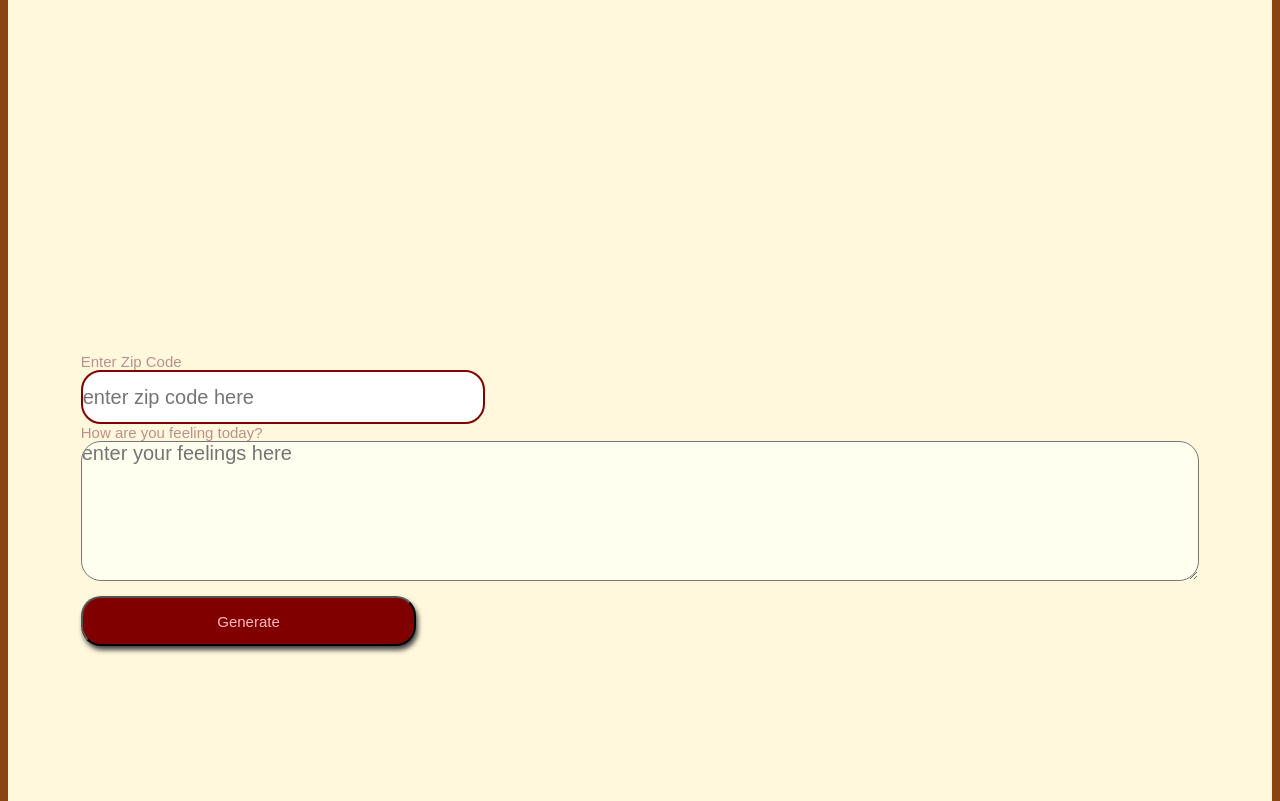
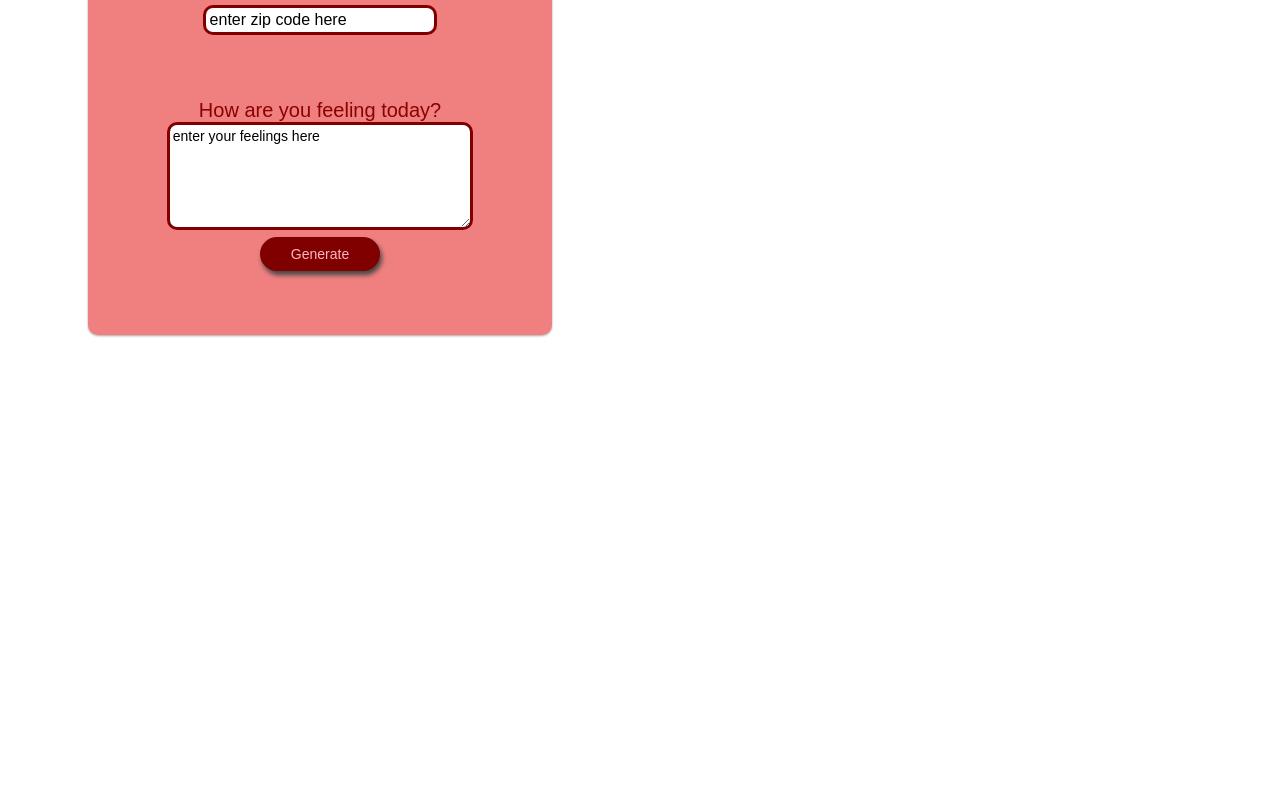
Before and after one commit to nosaoliha/weatherjournalapp, a website: page website/index.html in a window 1280 px wide. Shown: the part 172-973 px from the top of the page. After the commit the page ends 800 px from the top, so only its background shows below. Drawn offline with Linux system fonts and the light colour scheme; a web font is replaced by a local one.

Commit message:
Update style.css

```diff
--- a/website/style.css
+++ b/website/style.css
@@ -1,153 +1,201 @@
-@import url('https://fonts.googleapis.com/css?family=Indie+Flower&display=swap');
+html,
+body {
+    background: #FFFFFF;
+    font-family: Copperplate, Papyrus, fantasy;
+    padding: 0;
+    margin: 0;
+    box-sizing: border-box;
+}
 
-body {
-	background: #8B4513;
+#app{
+    display: grid;
+    width: 100%;
+    margin: 0 auto;
+    grid-template-areas: "header header"
+                         "col-left col-right"
+                         "footer footer";
+    grid-template-columns: 1fr 1fr;
+    /*grid-template-rows: 60px 1fr 50px;*/
+    grid-auto-rows: minmax(50px, auto);
     font-family: Copperplate, Papyrus, fantasy;
 }
 
-#app {
-	display: grid;
 
-/*grid-template-columns:*/
-	height: 200vh;
-	background: #FFF8DC;
-	color: #BC8F8F;
-	justify-content: center;
-	font-size: 15px;
+.title{
+    text-align: center;
+    margin: auto;
+    color: #8B0000;
+}
+
+.headline{
+    grid-area: header;
+    font-size: 2em;
+    background: #F08080;
+    width: 100%;
+    height: 100%;
+    border-bottom: 3px solid maroon;
+}
+
+.left{
+    grid-area: col-left;
+    font-size: 2em;
+    height: 100%;
+    padding: 1em;
+    margin: auto;
+}
+
+.entry{
+    grid-area: col-right;
+    font-size: 2em;
+    height: 100%;
+    padding: 1em;
+    margin: auto;
+}
+
+.feel,
+.zip{
+    font-size: 1em;
+    padding: 1em 0.5em;
+}
+
+#zip {
+    padding: 0.2em;
+}
+
+.footer{
+
+}
+.card{
+    background: #F08080;
+    box-shadow: 0 1px 3px rgba(0,0,0,0.12), 0 1px 2px rgba(0,0,0,0.24);
+    border-radius: 10px;
+    padding: 1em;
+    max-width: 400px;
+    min-height: 200px;
+    margin: auto;
+}
+#entryHolder{
+    font-size: 14px;
 	font-family: Copperplate, Papyrus, fantasy;
 }
 
-.holder {
-	display: flex;
-	flex-direction: column;
-	padding: 0em;
-}
-.holder input {
-	padding: 0em;
-	border-radius: 20px;
-}
-.holder textarea {
-	padding: 0em;
-	border-radius: 20px;
+#date{
+
 }
 
-.entry {
-	background: rgba(255,255,240);
-	padding: 0em;
-	border-radius: 20px;
+#temp{
+
 }
 
-#zip {
-	border: 2px solid maroon;
+#content{
+
 }
 
-#zip.error {
-	border: 2px solid maroon;
+
+.title{
+    width: 100%;
 }
 
-#conditions {
-	display: flex;
-	flex-direction: row;
+small{
+    font-size: 12px;
 }
 
-#conditions p {
-	margin: 0;
+/*Basic Styling To Override Default For Basic HTML Elements*/
+label{
+    display:block;
+    font-size: 20px;
+    width: 80%;
+    margin: auto;
 }
 
-#conditions img {
-	width: auto;
-	height: 1em;
+input{
+    display: block;
+    color: #BC8F8F;
+    width: 60%;
+    font-size: 16px;
+    font-family: Copperplate, Papyrus, fantasy;
+    border: 3px solid maroon;
+    border-radius: 10px;
+    padding: 0.2em;
+    margin: auto;
+    margin-top: 0.5em;
 }
 
-#entryHolder {
+button{
+    background: #800000;
+    color: #FFB6C1;
+    font-size: 14px;
+    padding: 6px 16px;
+    border-radius: 20px;
+    font-family: Copperplate, Papyrus, fantasy;
+    border: 3px solid maroon;
+    box-shadow: 2px 4px 5px #444;
+    cursor: pointer;
+    width: 120px;
+    margin: 0 auto;
+    text-align: center;
 }
 
-#date {
+button:active{
+    box-shadow: 1px 2px 3px #444;
 }
 
-#temp {
+h1{
+    font-size: 32px;
 }
 
-#content {
+.center{
+    text-align: center;
+    width: 100%;
+    margin: auto;
 }
 
-.headline {
+textarea{
+    display:block;
+    color: #BC8F8F;
+    width: 80%;
+    font-size: 14px;
     font-family: Copperplate, Papyrus, fantasy;
-	font-size: 8em;
+    border: 3px solid maroon;
+    border-radius: 10px;
+    padding: 0.2em;
+    margin: auto;
 }
 
-.title {
-}
-
-#generate:hover {
-	background-color: #FFF8DC;
-	color: #22b2da;
-}
-
-//*Basic Styling To Override Default For Basic HTML Elements*//
-label {
-	display: block;
-	font-size: 15px;
-}
-
-input {
-	display: block;
-	height: 50px;
-	width: 400px;
-	color: #FFB6C1;
-	font-size: 20px;
-	font-family: Copperplate, Papyrus, fantasy;
-	border: none;
-}
-
-button {
-	width: 30%;
-	height: 50px;
-	background: #800000;
-	color: #FFB6C1;
-	font-size: 15px;
-	font-family: Copperplate, Papyrus, fantasy;
-	border-radius: 20px;
-	box-shadow: 2px 4px 5px #444;
-	margin: 1em auto;
-	cursor: pointer;
-}
-
-h1 {
-	font-size: 30px;
-}
-
-textarea {
-	background: #FFFFF0;
-	color: #FFB6C1;
-	font-size: 20px;
-	font-family: Copperplate, Papyrus, fantasy;
-}
-
-//*Reset style for HTML element on active to have no border*//
+/* Reset style for HTML element on active to have no border*/
 input:focus,
 select:focus,
 textarea:focus,
 button:focus {
     outline: none;
 }
+/* Style for Placeholder Text*/
+::placeholder { /* Firefox, Chrome, Opera */
+    color: black;
+    font-family: Copperplate, Papyrus, fantasy;
 
-//*Style for Placeholder Text*//
-
-::placeholder {
-//*Firefox, Chrome, Opera*//
-	color: #f0d43a;
-	font-family: Copperplate, Papyrus, fantasy;
 }
 
-:-ms-input-placeholder {
-//*Internet Explorer 10-11*//
-	color: #f0d43a;
+:-ms-input-placeholder { /* Internet Explorer 10-11 */
+    color: black;
     font-family: Copperplate, Papyrus, fantasy;
+
 }
 
-::-ms-input-placeholder {
-//*Microsoft Edge*//
-	color: #f0d43a;
+::-ms-input-placeholder { /* Microsoft Edge */
+    color: black;
     font-family: Copperplate, Papyrus, fantasy;
+
 }
+
+@media (max-width: 768px){
+    #app{
+        grid-template-areas:"header"
+                            "col-right"
+                            "col-left "
+                            "footer";
+        grid-template-columns: 1fr;
+        /* grid-template-rows: 60px auto auto 50px; */
+    }
+
+}
```
Lines whose indentation alone changed are shown as unchanged.
